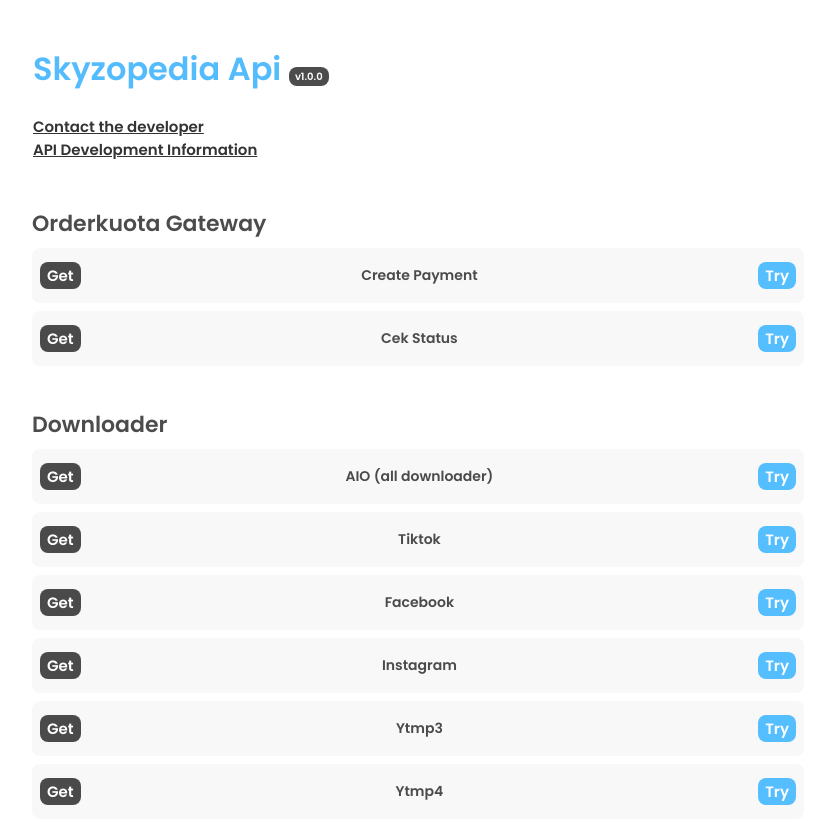
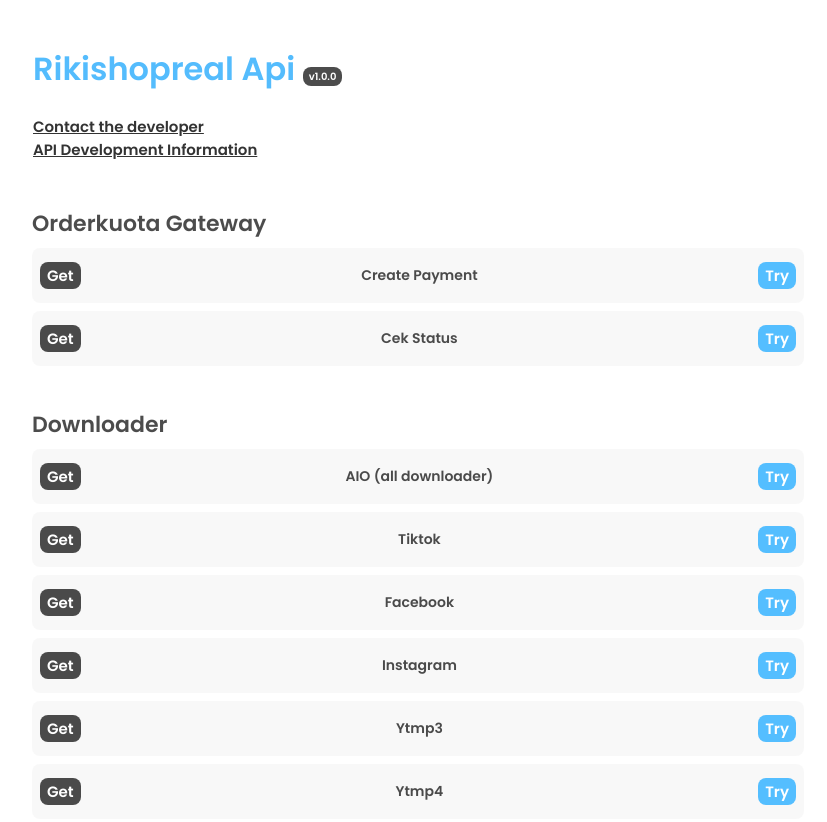
Before and after one commit to vripatewell/apibot, a website: page index.html in a window 1280 px wide. Shown: the top 822 px of the page, without its empty margins (222-1049 px from the left). Drawn offline with Linux system fonts and the light colour scheme; a web font is replaced by a local one.

Commit message:
Add files via upload

```diff
--- a/index.html
+++ b/index.html
@@ -2,7 +2,7 @@
 <head>
     <meta charset="UTF-8">
     <meta name="viewport" content="width=device-width, initial-scale=1.0">
-    <title>Skyzopedia Api</title>
+    <title>Rikishopreal Api</title>
 <link rel="stylesheet" href="https://cdnjs.cloudflare.com/ajax/libs/font-awesome/5.15.3/css/all.min.css">
 <link rel="stylesheet" href="https://cdnjs.cloudflare.com/ajax/libs/font-awesome/4.7.0/css/font-awesome.min.css">
 <link rel="preconnect" href="https://fonts.googleapis.com">
@@ -169,7 +169,7 @@
 </div>
     <div class="container">
         <div class="text-center">
-            <h1 class="font-bold text-purple-700">Skyzopedia Api <span>v1.0.0</span></h1>
+            <h1 class="font-bold text-purple-700">Rikishopreal Api <span>v1.0.0</span></h1>
             <div class="link">
                 <a href="https://whatsapp.com/channel/0029VaYoztA47XeAhs447Y1s" class="text-blue-500">Contact the developer</a>
             </div>
```
